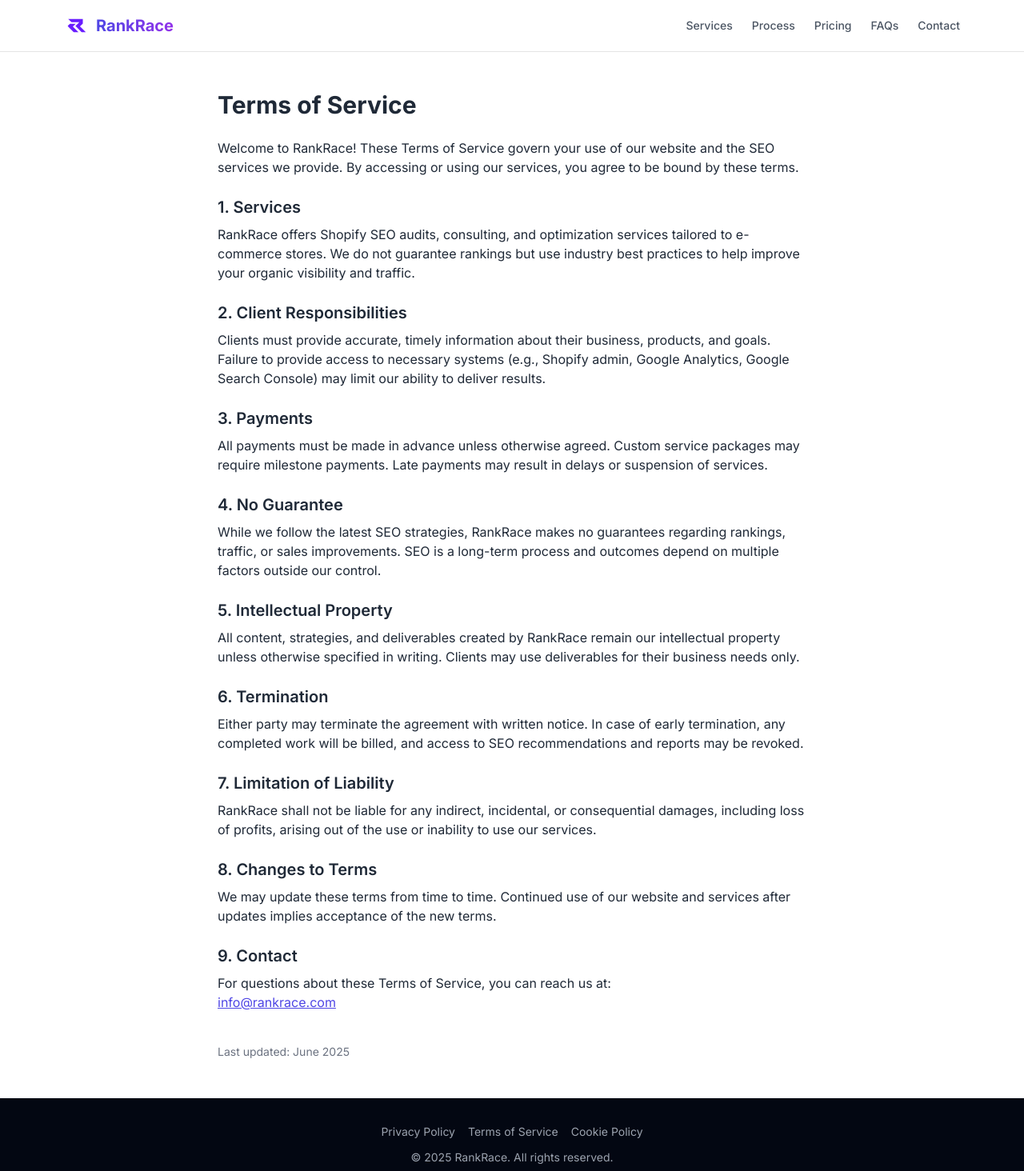
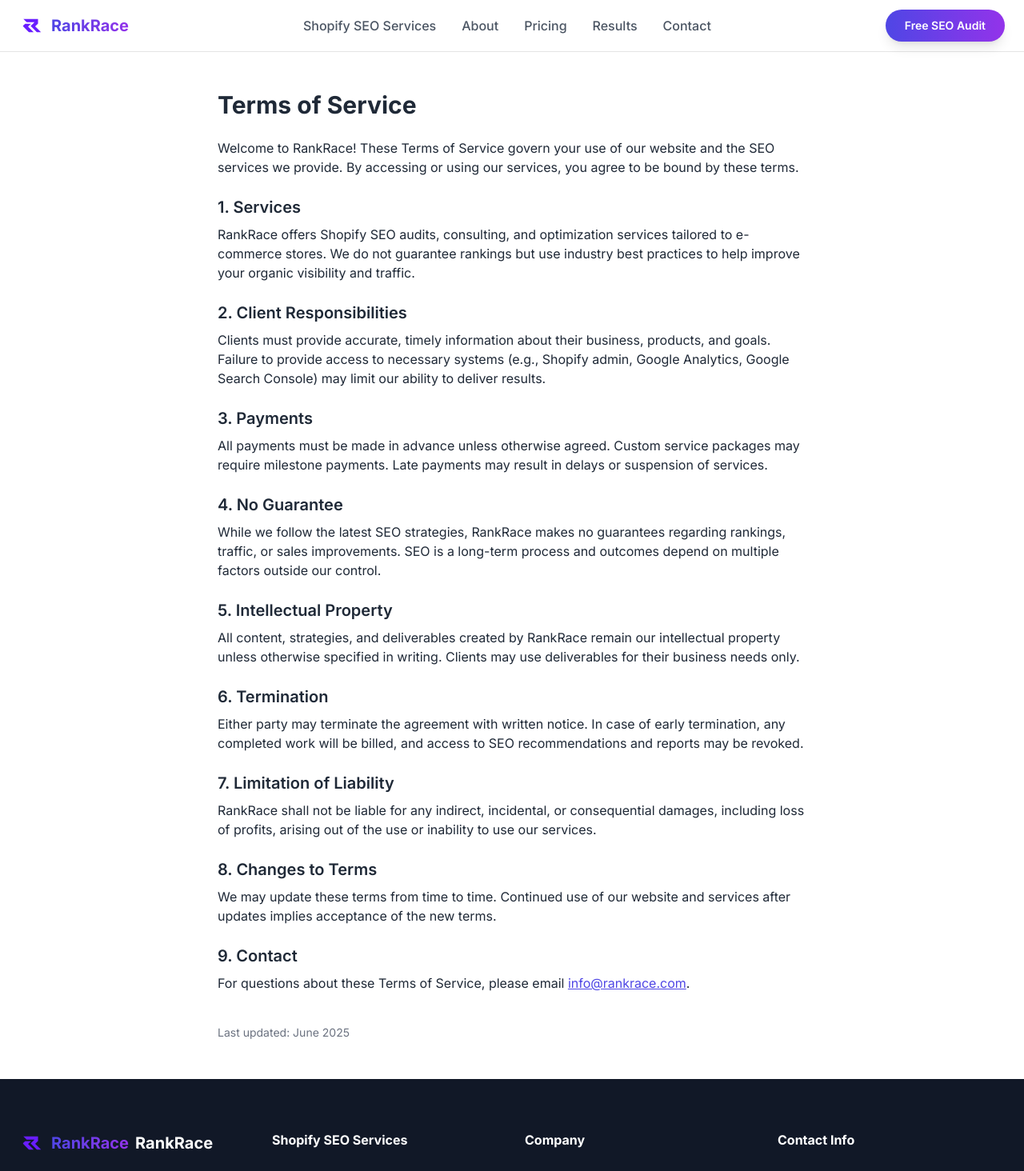
Before and after one commit to sam77am/rankrace, a Next.js app: page /terms-of-service in a window 1280 px wide. Shown: the top 1464 px of the page at 80% size. Built offline with nearby package versions, Linux system fonts and the light colour scheme.

Commit message:
Update page.tsx

```diff
--- a/app/terms-of-service/page.tsx
+++ b/app/terms-of-service/page.tsx
@@ -1,103 +1,89 @@
-import Link from "next/link"
-import { RankRaceLogo } from "@/components/logo"
+/* app/terms-of-service/page.tsx */
+"use client"
+
+import { Header } from "@/components/Header"
+import { Footer } from "@/components/Footer"
 
 export default function TermsOfServicePage() {
   return (
     <div className="flex flex-col min-h-screen bg-white text-gray-800">
-      {/* Header */}
-      <header className="border-b">
-        <div className="max-w-6xl mx-auto px-4 py-4 flex items-center justify-between">
-          <Link href="/" aria-label="RankRace logo">
-            <RankRaceLogo />
-          </Link>
-          <nav className="space-x-6 text-sm font-medium text-gray-600">
-            <Link href="/#services">Services</Link>
-            <Link href="/#process">Process</Link>
-            <Link href="/#pricing">Pricing</Link>
-            <Link href="/#faq">FAQs</Link>
-            <Link href="/#contact">Contact</Link>
-          </nav>
-        </div>
-      </header>
+      {/* ─────────────  GLOBAL HEADER  ───────────── */}
+      <Header />
 
-      {/* Main Content */}
+      {/* ─────────────  MAIN CONTENT  ───────────── */}
       <main className="flex-grow max-w-3xl mx-auto px-4 py-12">
         <h1 className="text-3xl font-bold mb-6">Terms of Service</h1>
 
         <p className="mb-4">
-          Welcome to RankRace! These Terms of Service govern your use of our website and the SEO services we provide. By
-          accessing or using our services, you agree to be bound by these terms.
+          Welcome to RankRace! These Terms of Service govern your use of our website and the SEO services we
+          provide. By accessing or using our services, you agree to be bound by these terms.
         </p>
 
         <h2 className="text-xl font-semibold mt-6 mb-2">1. Services</h2>
         <p className="mb-4">
-          RankRace offers Shopify SEO audits, consulting, and optimization services tailored to e-commerce stores. We do
-          not guarantee rankings but use industry best practices to help improve your organic visibility and traffic.
+          RankRace offers Shopify SEO audits, consulting, and optimization services tailored to e-commerce
+          stores. We do not guarantee rankings but use industry best practices to help improve your organic
+          visibility and traffic.
         </p>
 
         <h2 className="text-xl font-semibold mt-6 mb-2">2. Client Responsibilities</h2>
         <p className="mb-4">
-          Clients must provide accurate, timely information about their business, products, and goals. Failure to provide
-          access to necessary systems (e.g., Shopify admin, Google Analytics, Google Search Console) may limit our ability
-          to deliver results.
+          Clients must provide accurate, timely information about their business, products, and goals. Failure
+          to provide access to necessary systems (e.g., Shopify admin, Google Analytics, Google Search Console)
+          may limit our ability to deliver results.
         </p>
 
         <h2 className="text-xl font-semibold mt-6 mb-2">3. Payments</h2>
         <p className="mb-4">
-          All payments must be made in advance unless otherwise agreed. Custom service packages may require milestone
-          payments. Late payments may result in delays or suspension of services.
+          All payments must be made in advance unless otherwise agreed. Custom service packages may require
+          milestone payments. Late payments may result in delays or suspension of services.
         </p>
 
         <h2 className="text-xl font-semibold mt-6 mb-2">4. No Guarantee</h2>
         <p className="mb-4">
-          While we follow the latest SEO strategies, RankRace makes no guarantees regarding rankings, traffic, or sales
-          improvements. SEO is a long-term process and outcomes depend on multiple factors outside our control.
+          While we follow the latest SEO strategies, RankRace makes no guarantees regarding rankings, traffic,
+          or sales improvements. SEO is a long-term process and outcomes depend on multiple factors outside our
+          control.
         </p>
 
         <h2 className="text-xl font-semibold mt-6 mb-2">5. Intellectual Property</h2>
         <p className="mb-4">
-          All content, strategies, and deliverables created by RankRace remain our intellectual property unless otherwise
-          specified in writing. Clients may use deliverables for their business needs only.
+          All content, strategies, and deliverables created by RankRace remain our intellectual property unless
+          otherwise specified in writing. Clients may use deliverables for their business needs only.
         </p>
 
         <h2 className="text-xl font-semibold mt-6 mb-2">6. Termination</h2>
         <p className="mb-4">
-          Either party may terminate the agreement with written notice. In case of early termination, any completed work
-          will be billed, and access to SEO recommendations and reports may be revoked.
+          Either party may terminate the agreement with written notice. In case of early termination, any
+          completed work will be billed, and access to SEO recommendations and reports may be revoked.
         </p>
 
         <h2 className="text-xl font-semibold mt-6 mb-2">7. Limitation of Liability</h2>
         <p className="mb-4">
-          RankRace shall not be liable for any indirect, incidental, or consequential damages, including loss of profits,
-          arising out of the use or inability to use our services.
+          RankRace shall not be liable for any indirect, incidental, or consequential damages, including loss
+          of profits, arising out of the use or inability to use our services.
         </p>
 
         <h2 className="text-xl font-semibold mt-6 mb-2">8. Changes to Terms</h2>
         <p className="mb-4">
-          We may update these terms from time to time. Continued use of our website and services after updates implies
-          acceptance of the new terms.
+          We may update these terms from time to time. Continued use of our website and services after updates
+          implies acceptance of the new terms.
         </p>
 
         <h2 className="text-xl font-semibold mt-6 mb-2">9. Contact</h2>
         <p className="mb-4">
-          For questions about these Terms of Service, you can reach us at: <br />
-          <a href="mailto:info@rankrace.com" className="text-indigo-600 underline">info@rankrace.com</a>
+          For questions about these Terms of Service, please email&nbsp;
+          <a href="mailto:info@rankrace.com" className="text-indigo-600 underline">
+            info@rankrace.com
+          </a>
+          .
         </p>
 
         <p className="text-sm text-gray-500 mt-10">Last updated: June 2025</p>
       </main>
 
-      {/* Footer */}
-      <footer className="bg-gray-950 text-gray-400 text-sm py-8">
-        <div className="max-w-6xl mx-auto px-4 text-center space-y-3">
-          <div className="space-x-4">
-            <Link href="/privacy-policy">Privacy Policy</Link>
-            <Link href="/terms-of-service">Terms of Service</Link>
-            <Link href="/cookie-policy">Cookie Policy</Link>
-          </div>
-          <div>&copy; {new Date().getFullYear()} RankRace. All rights reserved.</div>
-        </div>
-      </footer>
+      {/* ─────────────  GLOBAL FOOTER  ───────────── */}
+      <Footer />
     </div>
   )
 }
```
